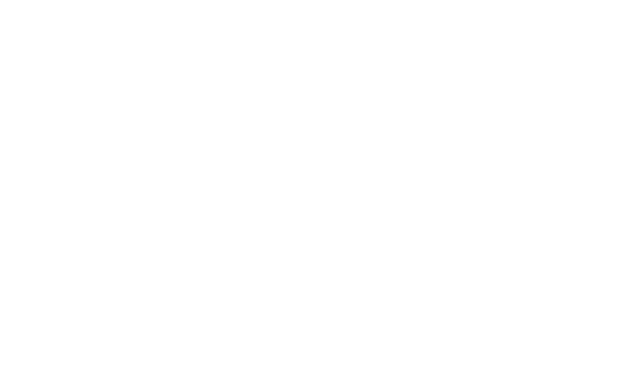
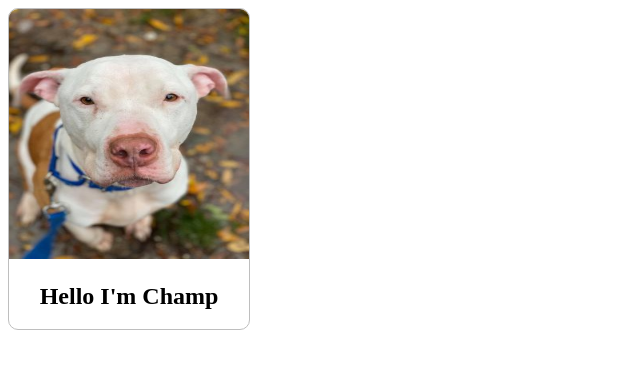
Before and after one commit to liamortiz/dogs-guardian, a React (Create React App) app: page / in a window 1280 px wide. Shown: the top 368 px of the page, without its empty margins (0-640 px from the left). Built offline with nearby package versions, Linux system fonts and the light colour scheme.

Commit message:
Setting up dog card component

```diff
--- a/src/App.tsx
+++ b/src/App.tsx
@@ -1,16 +1,19 @@
 import React, { useState, useEffect } from 'react';
 import { RecoilRoot } from 'recoil';
-import setToken from './api';
+import { auth } from './api';
+
+import DogContainer from './components/DogContainer/DogCardContainer';
 
 import './App.scss';
 
 const App: React.FC = () => {
 
-  //useEffect(() => {setToken()}, []);
+  //useEffect(() => {auth()}, []);
 
   return (
       <RecoilRoot>
       <div className="App">
+        <DogContainer/>
       </div>
       </RecoilRoot>
   );
--- /dev/null
+++ b/src/components/DogContainer/DogCard.tsx
@@ -0,0 +1,19 @@
+import React from 'react';
+
+import sampleImage from '../../sample.jpg';
+
+interface DogCardProps {
+    name: string,
+    image: string
+}
+
+const DogCard: React.FC <DogCardProps> = ({ name, image }) => {
+    return (
+        <div className="dog-card">
+            <img src={sampleImage}/>
+            <h2>Hello I'm <span>{name}</span></h2>
+            <a className="a-btn" href="/">Details</a>
+        </div>
+    )
+}
+export default DogCard;
--- /dev/null
+++ b/src/components/DogContainer/DogCardContainer.tsx
@@ -0,0 +1,13 @@
+import React from 'react';
+import DogCard from './DogCard';
+
+import './style.scss';
+
+const DogCardContainer: React.FC = () => {
+    return (
+        <div id="dog-card-container">
+            <DogCard name="Champ" image=""/>
+        </div>
+    )
+}
+export default DogCardContainer;
--- /dev/null
+++ b/src/components/DogContainer/style.scss
@@ -0,0 +1,15 @@
+#dog-card-container {
+    border: 1px solid rgb(190, 190, 190);
+    width: 15rem;
+    height: 20rem;
+    overflow: hidden;
+    border-radius: 10px;
+
+    .dog-card {
+        text-align: center;
+        img {
+            width: 100%;
+            height: 250px;
+        }
+    }
+}
```
Also changed, not shown: src/api.ts (+32 -14 lines), src/sample.jpg (added), 1 other file (tests, documents, lock files or other folders).
